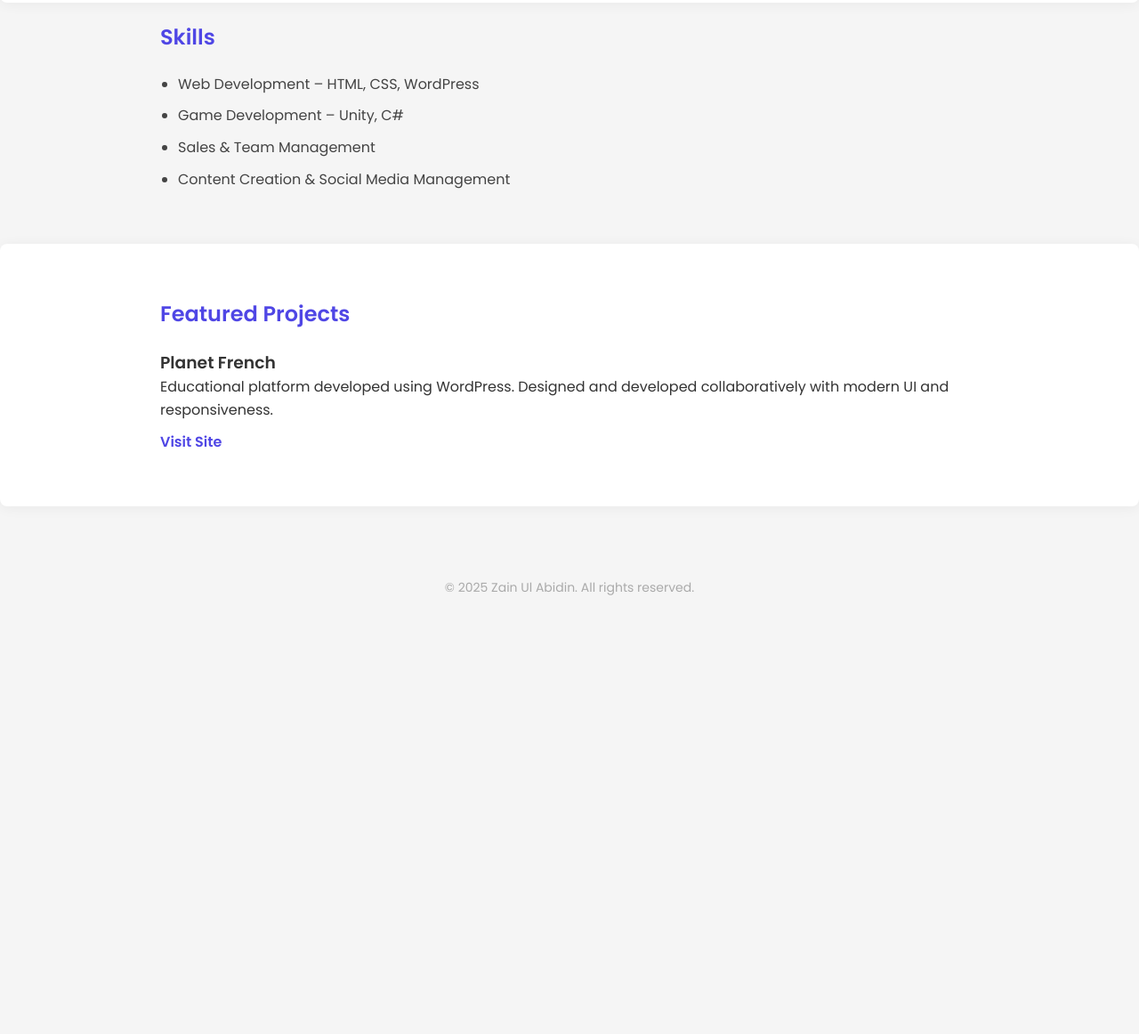
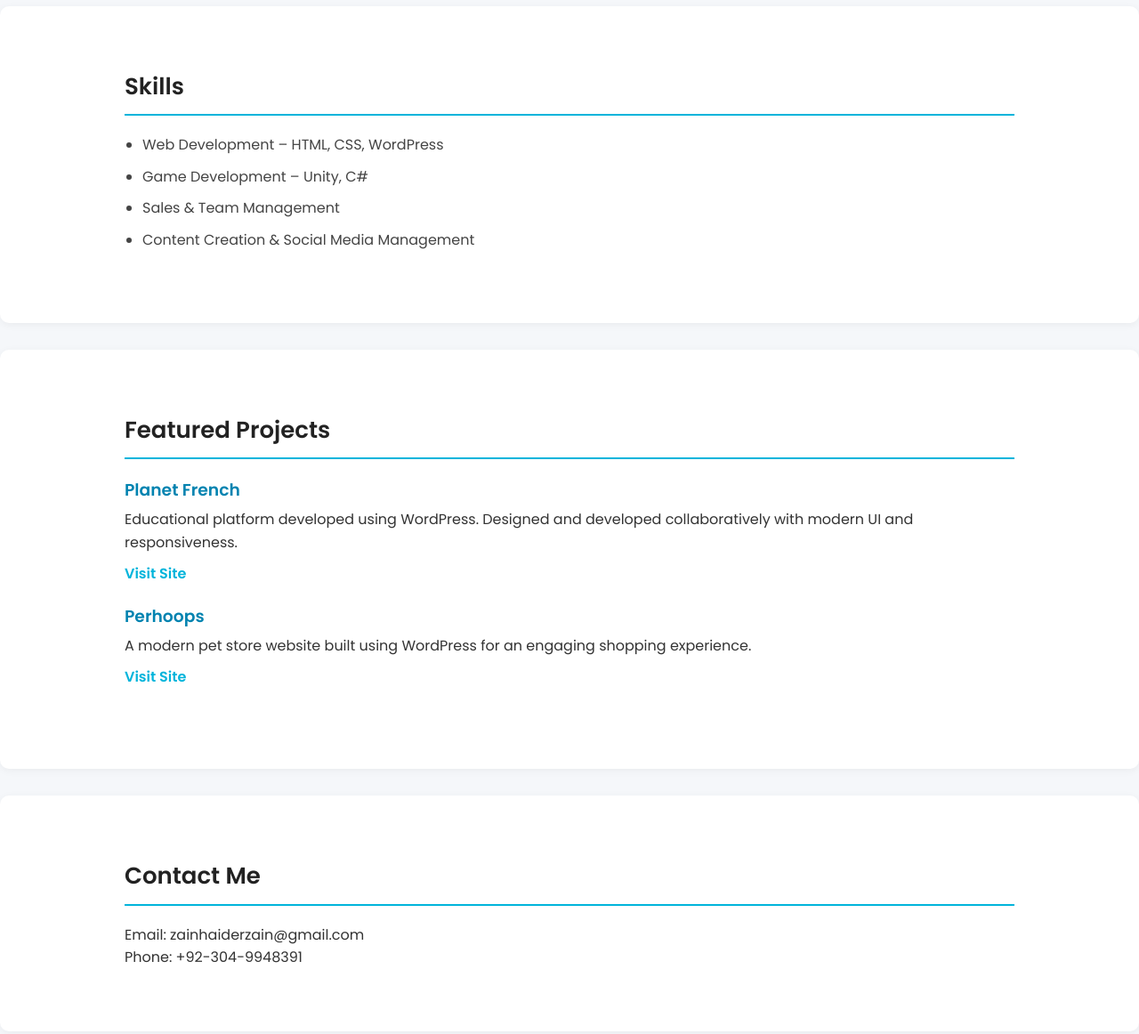
Before and after one commit to ZainUlAbidin786/zain-portfolio, a plain HTML site: page index.html in a window 1280 px wide. Shown: the part 715-1877 px from the top of the page at 89% size. Before the commit the page ends 1427 px from the top, so only its background shows below. Drawn offline with Linux system fonts and the light colour scheme.

Commit message:
Update index.html

```diff
--- a/index.html
+++ b/index.html
@@ -6,12 +6,94 @@
   <title>Zain Ul Abidin – Portfolio</title>
   <link rel="stylesheet" href="style.css" />
   <link href="https://fonts.googleapis.com/css2?family=Poppins:wght@400;600&display=swap" rel="stylesheet">
+  <style>
+    body {
+      font-family: 'Poppins', sans-serif;
+      margin: 0;
+      background: #f5f7fa;
+      color: #333;
+    }
+    .container {
+      width: 90%;
+      max-width: 1000px;
+      margin: 0 auto;
+      padding: 40px 0;
+    }
+    header {
+      background: linear-gradient(135deg, #00b4db, #0083b0);
+      color: white;
+      padding: 40px 0;
+    }
+    .profile-pic img {
+      width: 150px;
+      height: 150px;
+      object-fit: cover;
+      border-radius: 50%;
+      border: 5px solid white;
+    }
+    .intro {
+      margin-top: 20px;
+    }
+    .intro h1 {
+      font-size: 32px;
+      margin-bottom: 10px;
+    }
+    .intro p {
+      font-size: 18px;
+      font-weight: 300;
+    }
+    .social-icons img {
+      width: 30px;
+      margin-right: 10px;
+    }
+    section h2 {
+      font-size: 26px;
+      color: #222;
+      border-bottom: 2px solid #00b4db;
+      padding-bottom: 10px;
+    }
+    .about, .skills, .projects, .contact {
+      background: white;
+      margin-top: 30px;
+      padding: 30px;
+      border-radius: 10px;
+      box-shadow: 0 2px 10px rgba(0, 0, 0, 0.05);
+    }
+    .skills ul {
+      list-style: disc;
+      padding-left: 20px;
+    }
+    .skills li {
+      margin-bottom: 10px;
+      color: #444;
+      font-size: 16px;
+    }
+    .project {
+      margin-bottom: 20px;
+    }
+    .project h3 {
+      color: #0083b0;
+      margin-bottom: 5px;
+    }
+    .project a {
+      color: #00b4db;
+      text-decoration: none;
+      font-weight: 600;
+    }
+    footer {
+      background: #222;
+      color: #ccc;
+      text-align: center;
+      padding: 20px 0;
+      margin-top: 40px;
+    }
+  </style>
 </head>
 <body>
   <header>
     <div class="container">
       <div class="profile-pic">
-        <img src="assets/zain-photo.jpg" alt="Zain Ul Abidin" />
+        <img src="assets/zain.jpg" alt="Zain Ul Abidin" />
       </div>
       <div class="intro">
         <h1>Zain Ul Abidin</h1>
@@ -52,7 +134,19 @@
         <p>Educational platform developed using WordPress. Designed and developed collaboratively with modern UI and responsiveness.</p>
         <a href="https://planetfrench.com" target="_blank">Visit Site</a>
       </div>
-      <!-- Add more projects as needed -->
+      <div class="project">
+        <h3>Perhoops</h3>
+        <p>A modern pet store website built using WordPress for an engaging shopping experience.</p>
+        <a href="#">Visit Site</a>
+      </div>
+    </div>
+  </section>
+
+  <section class="contact">
+    <div class="container">
+      <h2>Contact Me</h2>
+      <p>Email: zainhaiderzain@gmail.com</p>
+      <p>Phone: +92-304-9948391</p>
     </div>
   </section>
 
```
Lines whose indentation alone changed are shown as unchanged.
